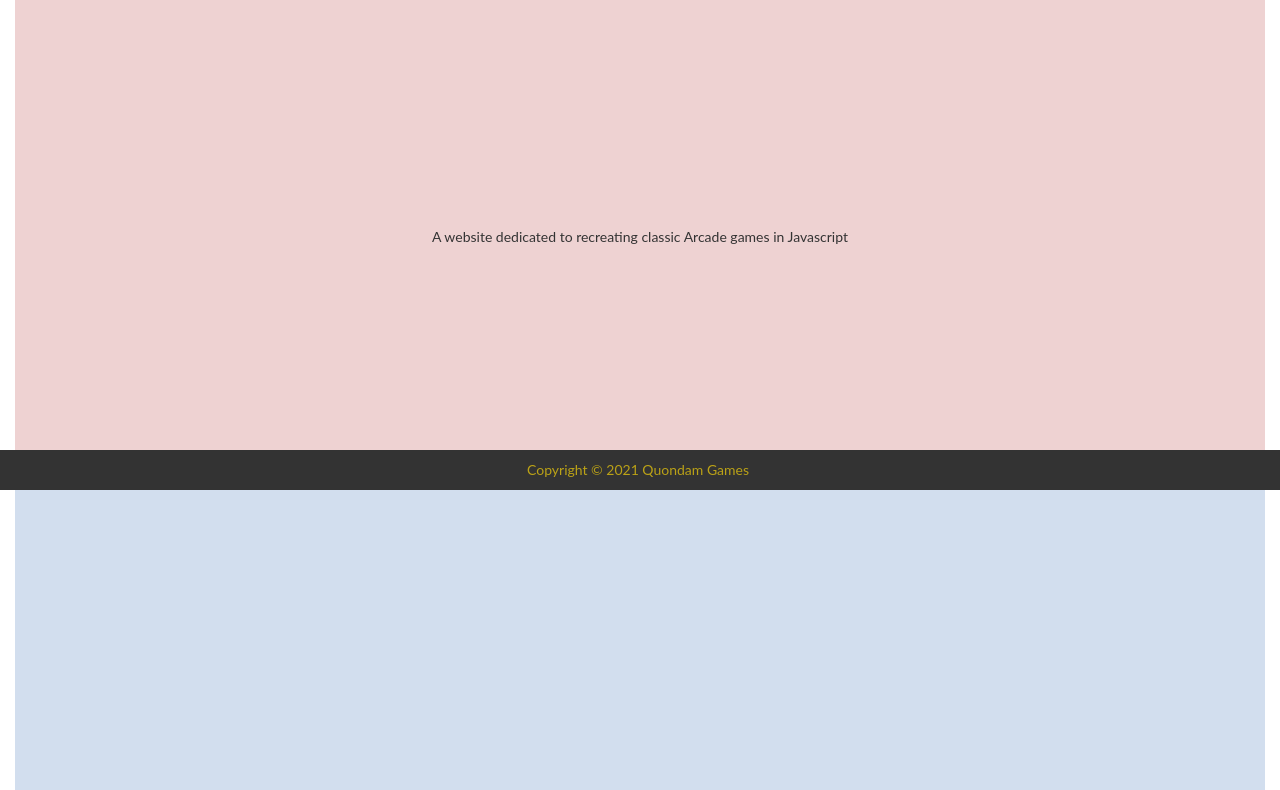
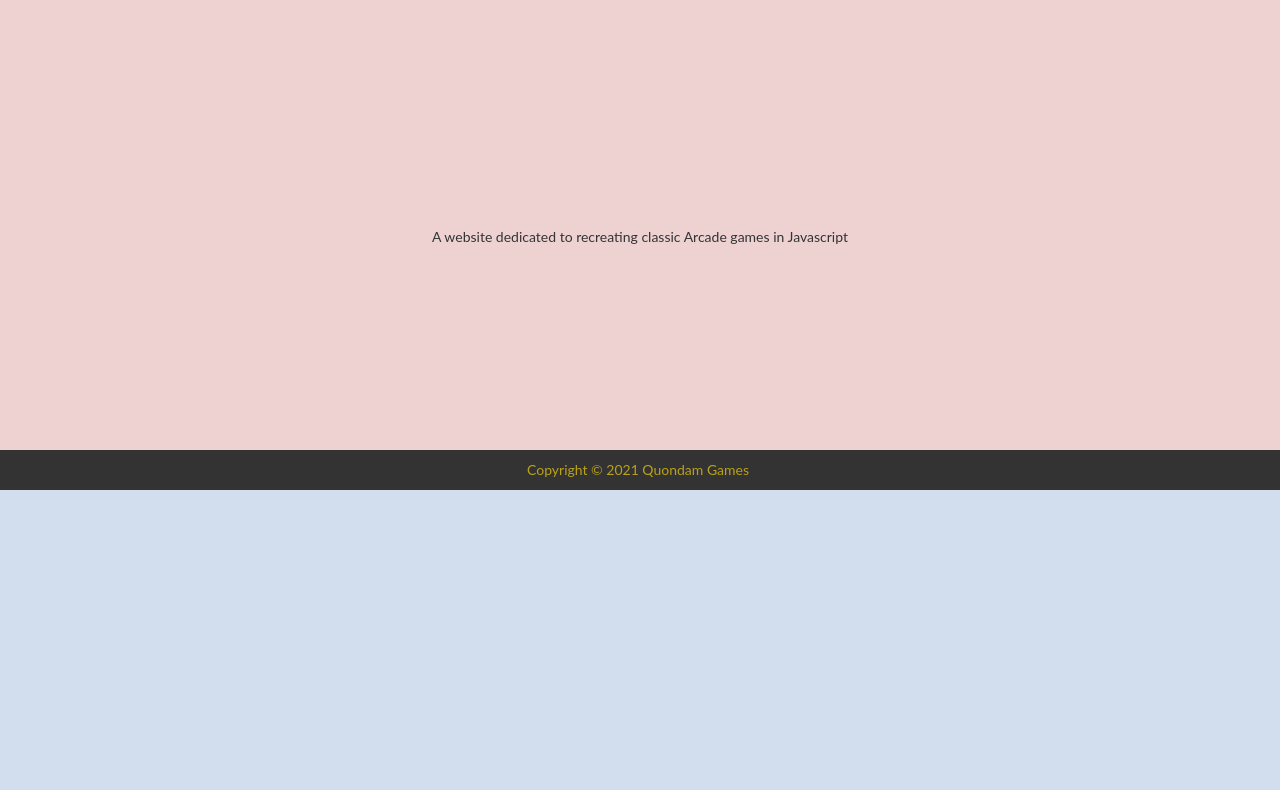
Before and after one commit to ANDREWAHN-UK/Breakout, a plain HTML site: page index.html in a window 1280 px wide. Shown: the part 310-1100 px from the top of the page. Drawn offline with nearby package versions, Linux system fonts and the light colour scheme.

Commit message:
adjusted padding for container-fluid inside style.css, so that sections 1,2,3 are as wide as the header and footer

```diff
--- a/assets/style.css
+++ b/assets/style.css
@@ -32,6 +32,11 @@
     align-items: center;
     transition: color .3s, opacity 0.2s;
     opacity: 1;
+}
+
+/*adjusted this so section 1,2,3 occupy the same width as the navbar*/
+.container-fluid{
+    padding: 0;
 }
 
 /*section 1 styling*/
@@ -79,10 +84,10 @@
         padding: 10px 0;
         color: rgb(187, 162, 23);
         bottom: 0;
-    }
+}
 
 .container{
         width: 80%;
         margin: 0 40% auto; /* get the copyright text centre*/
 
-    }
+}
```
